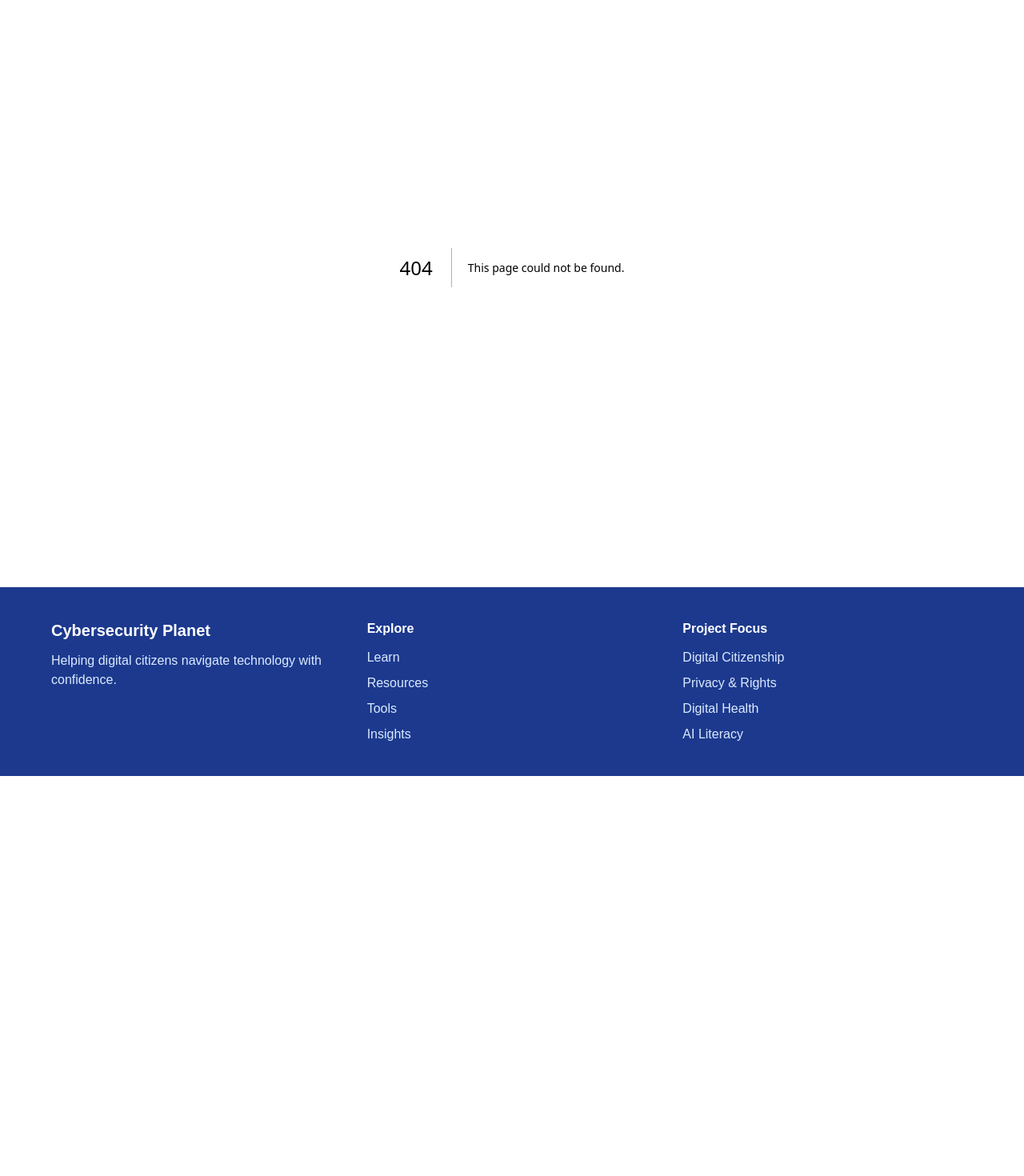
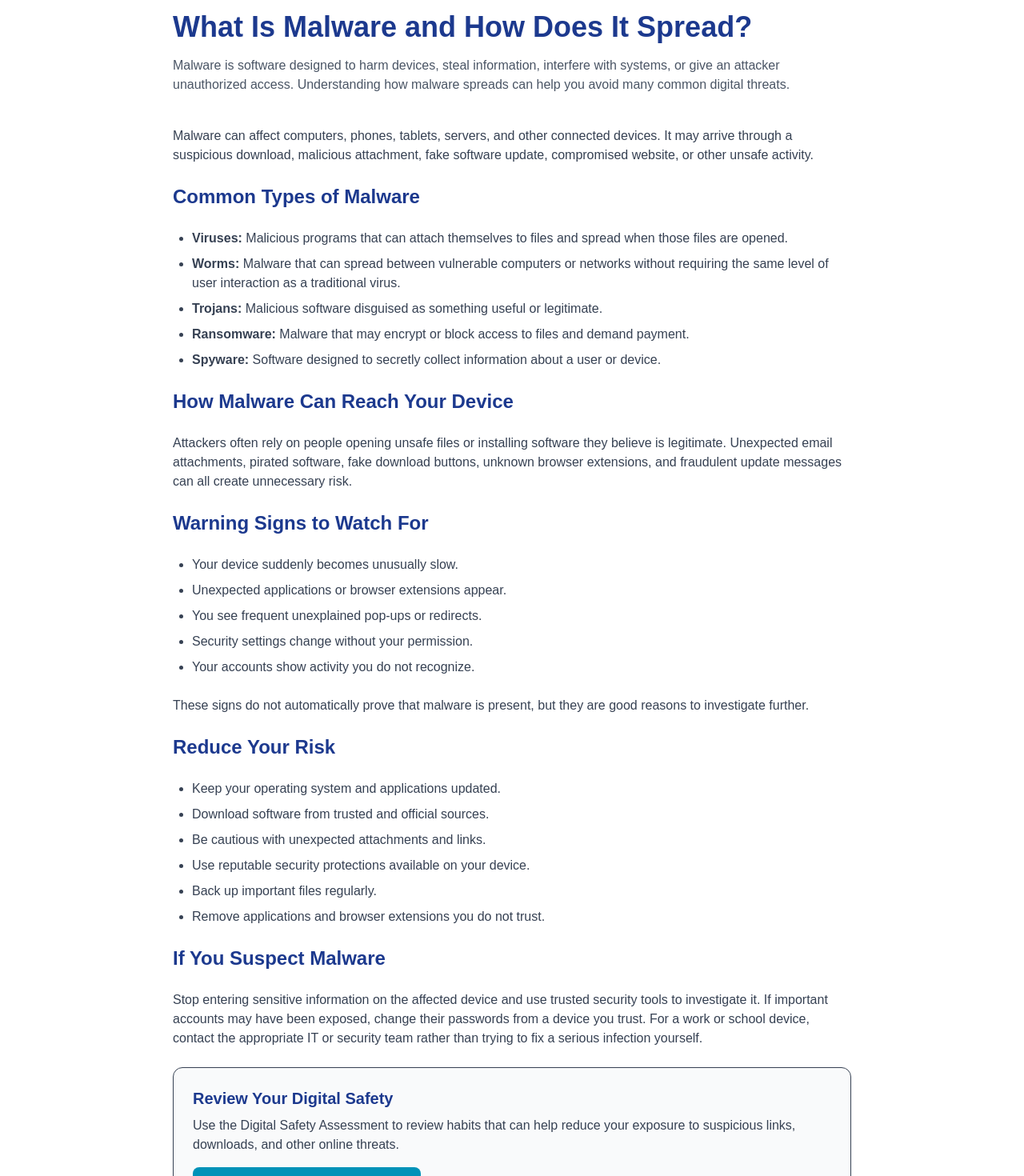
Before and after one commit to Black-widow-codes/Cybersecurity-Planet, a Next.js app: page /learn/digital-safety/what-is-malware-and-how-does-it-spread in a window 1280 px wide. Before the commit this address had no page. Shown: the part 143-1613 px from the top of the page at 80% size. Before the commit the page ends 1113 px from the top, so only its background shows below. Built offline with nearby package versions, Linux system fonts and the light colour scheme.

Commit message:
Add malware awareness article

```diff
--- a/src/app/learn/digital-safety/page.tsx
+++ b/src/app/learn/digital-safety/page.tsx
@@ -19,6 +19,12 @@ export default function DigitalSafetyPage() {
       description:
         "Learn how scammers use urgency, fear, trust, excitement, and pressure to influence your decisions online.",
       link: "/learn/digital-safety/how-online-scams-manipulate-you",
+    },
+    {
+      title: "What Is Malware and How Does It Spread?",
+      description:
+        "Learn what malware is, how it reaches devices, common warning signs, and practical ways to reduce your risk.",
+      link: "/learn/digital-safety/what-is-malware-and-how-does-it-spread",
     },
   ];
 
--- /dev/null
+++ b/src/app/learn/digital-safety/what-is-malware-and-how-does-it-spread/page.tsx
@@ -0,0 +1,133 @@
+import Link from "next/link";
+
+export const metadata = {
+  title: "What Is Malware and How Does It Spread? | Cybersecurity Planet",
+  description:
+    "Learn what malware is, common types of malicious software, how infections happen, and practical ways to protect your devices.",
+};
+
+export default function MalwareArticlePage() {
+  return (
+    <main className="max-w-4xl mx-auto px-6 py-20">
+      <h1 className="text-4xl font-bold text-blue-900">
+        What Is Malware and How Does It Spread?
+      </h1>
+
+      <p className="mt-4 text-gray-600">
+        Malware is software designed to harm devices, steal information,
+        interfere with systems, or give an attacker unauthorized access.
+        Understanding how malware spreads can help you avoid many common
+        digital threats.
+      </p>
+
+      <section className="mt-10 space-y-6 text-gray-700">
+        <p>
+          Malware can affect computers, phones, tablets, servers, and other
+          connected devices. It may arrive through a suspicious download,
+          malicious attachment, fake software update, compromised website, or
+          other unsafe activity.
+        </p>
+
+        <h2 className="text-2xl font-bold text-blue-900">
+          Common Types of Malware
+        </h2>
+
+        <ul className="list-disc space-y-2 pl-6">
+          <li>
+            <strong>Viruses:</strong> Malicious programs that can attach
+            themselves to files and spread when those files are opened.
+          </li>
+          <li>
+            <strong>Worms:</strong> Malware that can spread between vulnerable
+            computers or networks without requiring the same level of user
+            interaction as a traditional virus.
+          </li>
+          <li>
+            <strong>Trojans:</strong> Malicious software disguised as something
+            useful or legitimate.
+          </li>
+          <li>
+            <strong>Ransomware:</strong> Malware that may encrypt or block
+            access to files and demand payment.
+          </li>
+          <li>
+            <strong>Spyware:</strong> Software designed to secretly collect
+            information about a user or device.
+          </li>
+        </ul>
+
+        <h2 className="text-2xl font-bold text-blue-900">
+          How Malware Can Reach Your Device
+        </h2>
+
+        <p>
+          Attackers often rely on people opening unsafe files or installing
+          software they believe is legitimate. Unexpected email attachments,
+          pirated software, fake download buttons, unknown browser extensions,
+          and fraudulent update messages can all create unnecessary risk.
+        </p>
+
+        <h2 className="text-2xl font-bold text-blue-900">
+          Warning Signs to Watch For
+        </h2>
+
+        <ul className="list-disc space-y-2 pl-6">
+          <li>Your device suddenly becomes unusually slow.</li>
+          <li>Unexpected applications or browser extensions appear.</li>
+          <li>You see frequent unexplained pop-ups or redirects.</li>
+          <li>Security settings change without your permission.</li>
+          <li>Your accounts show activity you do not recognize.</li>
+        </ul>
+
+        <p>
+          These signs do not automatically prove that malware is present, but
+          they are good reasons to investigate further.
+        </p>
+
+        <h2 className="text-2xl font-bold text-blue-900">
+          Reduce Your Risk
+        </h2>
+
+        <ul className="list-disc space-y-2 pl-6">
+          <li>Keep your operating system and applications updated.</li>
+          <li>Download software from trusted and official sources.</li>
+          <li>Be cautious with unexpected attachments and links.</li>
+          <li>Use reputable security protections available on your device.</li>
+          <li>Back up important files regularly.</li>
+          <li>Remove applications and browser extensions you do not trust.</li>
+        </ul>
+
+        <h2 className="text-2xl font-bold text-blue-900">
+          If You Suspect Malware
+        </h2>
+
+        <p>
+          Stop entering sensitive information on the affected device and use
+          trusted security tools to investigate it. If important accounts may
+          have been exposed, change their passwords from a device you trust.
+          For a work or school device, contact the appropriate IT or security
+          team rather than trying to fix a serious infection yourself.
+        </p>
+
+        <div className="rounded-xl border bg-gray-50 p-6">
+          <h3 className="text-xl font-bold text-blue-900">
+            Review Your Digital Safety
+          </h3>
+
+          <p className="mt-2">
+            Use the Digital Safety Assessment to review habits that can help
+            reduce your exposure to suspicious links, downloads, and other
+            online threats.
+          </p>
+
+          <Link
+            href="/tools/digital-safety-assessment"
+            className="mt-4 inline-block rounded-lg bg-cyan-600 px-5 py-3 font-semibold text-white hover:bg-cyan-700"
+          >
+            Open Digital Safety Assessment
+          </Link>
+        </div>
+      </section>
+    </main>
+  );
+}
```
